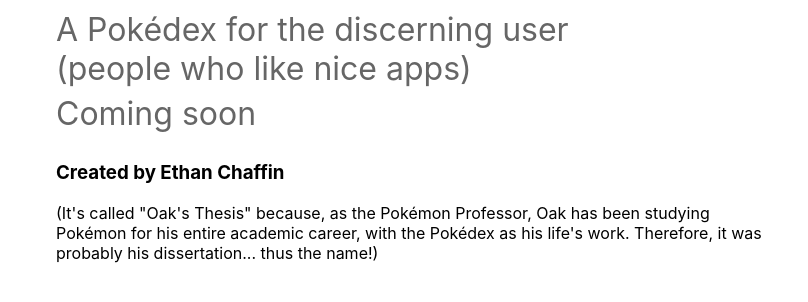
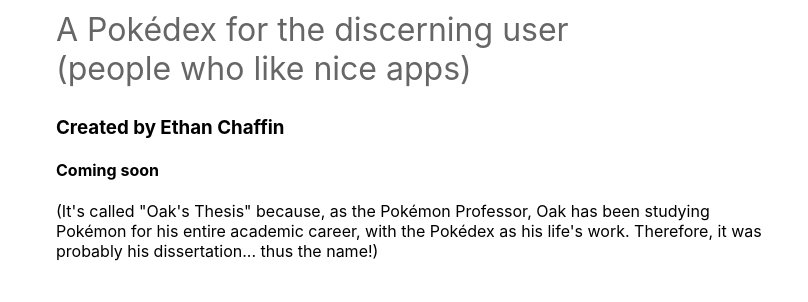
Before and after one commit to EthanRDoesMC/OaksThesisWeb, a plain HTML site: page index.html in a window 1280 px wide. Shown: the part 144-446 px from the top of the page, 472-1280 px from the left. Drawn offline with Linux system fonts and the light colour scheme.

Commit message:
Update index.html

```diff
--- a/index.html
+++ b/index.html
@@ -68,7 +68,7 @@
       }
     }
 
-    @media (max-width: 800px) {
+    @media (max-width: 1000px) {
       .container {
         flex-direction: column;
         text-align: center;
@@ -99,8 +99,8 @@
     <div class="text">
       <h1>Oak’s Thesis</h1>
       <h2>A Pokédex for the discerning user<br />(people who like nice apps)</h2>
-      <h2>Coming soon</h2>
       <h3>Created by Ethan Chaffin</h3>
+      <h4>Coming soon</h4>
       <p>(It's called "Oak's Thesis" because, as the Pokémon Professor, Oak has been studying Pokémon for his entire academic career, with the Pokédex as his life's work. Therefore, it was probably his dissertation... thus the name!)</p>
     </div>
   </div>
```
